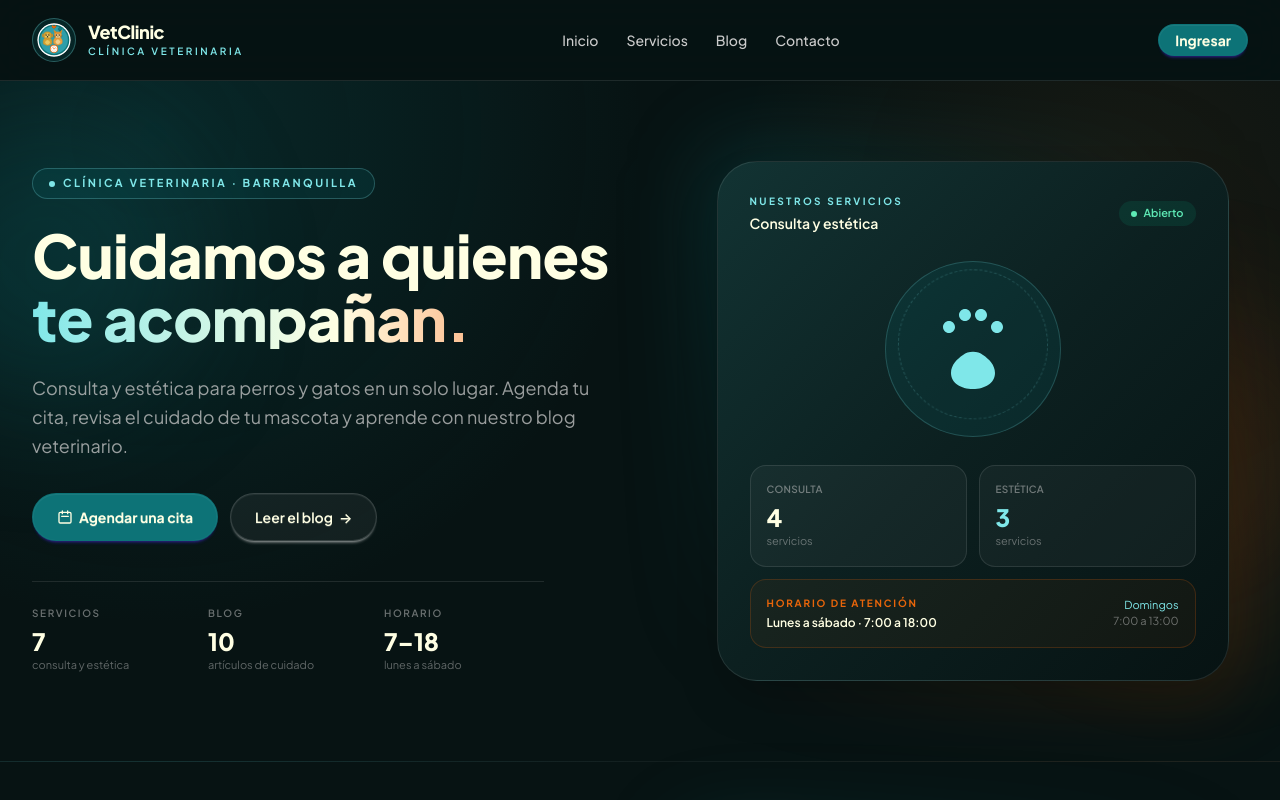
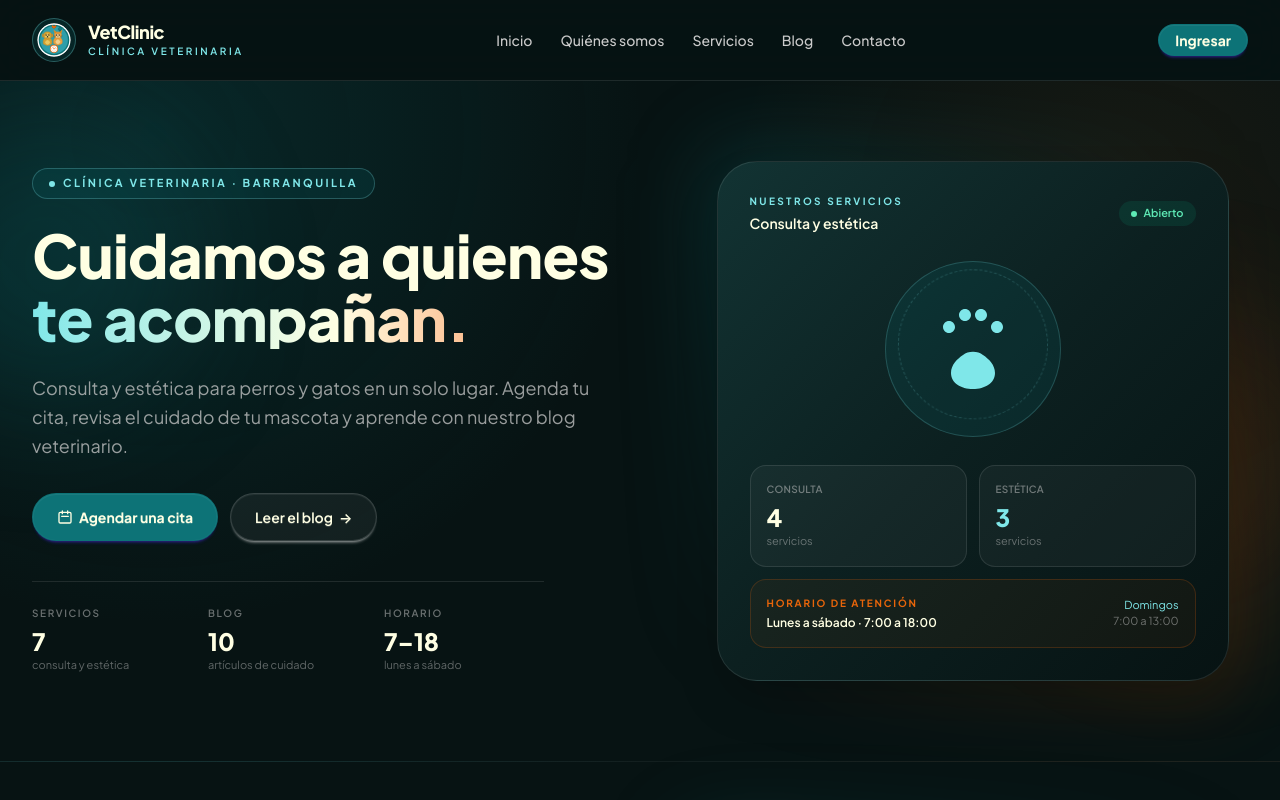
Before and after one commit to IngVictor2/veterinaria_fronted, an Angular app: page / in a window 1280 px wide. Shown: the top 800 px of the page. Built offline with nearby package versions, Linux system fonts and the light colour scheme.

Commit message:
feat(inicio): enlaza quienes somos en la navegacion

```diff
--- a/src/app/componentes/inicio/site-footer/site-footer.component.ts
+++ b/src/app/componentes/inicio/site-footer/site-footer.component.ts
@@ -30,6 +30,7 @@ import { RouterLink } from '@angular/router';
         <div>
           <h2 class="text-sm font-bold uppercase tracking-[0.18em] text-[#FFFFE3]">Explora</h2>
           <ul class="mt-4 space-y-2 text-sm text-[#CBCBCB]/70">
+            <li><a href="#quienes-somos" class="transition hover:text-[#7FE7E9]">Quiénes somos</a></li>
             <li><a href="#servicios" class="transition hover:text-[#7FE7E9]">Servicios</a></li>
             <li><a href="#blog" class="transition hover:text-[#7FE7E9]">Blog de cuidado</a></li>
             <li><a href="#contacto" class="transition hover:text-[#7FE7E9]">Contacto</a></li>
--- a/src/app/componentes/inicio/site-header/site-header.component.ts
+++ b/src/app/componentes/inicio/site-header/site-header.component.ts
@@ -101,6 +101,7 @@ export class SiteHeaderComponent {
 
   readonly enlaces: ReadonlyArray<{ texto: string; href: string }> = [
     { texto: 'Inicio', href: '#inicio' },
+    { texto: 'Quiénes somos', href: '#quienes-somos' },
     { texto: 'Servicios', href: '#servicios' },
     { texto: 'Blog', href: '#blog' },
     { texto: 'Contacto', href: '#contacto' },
```
